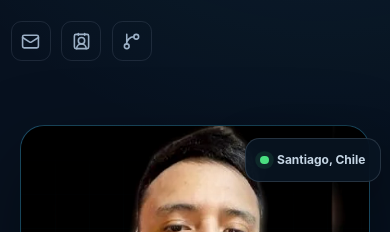
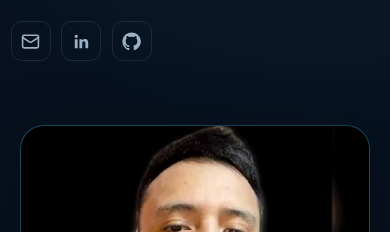
Before and after one commit to BryanJimenez871/BryanJimenez871.github.io, an Astro site: page / in a window 390 px wide. Shown: the part 784-1016 px from the top of the page. Built offline with nearby package versions, Linux system fonts and the light colour scheme; Astro itself is replaced by a stand-in of ours.

Commit message:
Remove redundant portfolio details

```diff
--- a/src/pages/index.astro
+++ b/src/pages/index.astro
@@ -7,7 +7,6 @@ import {
   Download,
   ExternalLink,
   GitBranch,
-  ContactRound,
   Mail,
   Menu,
   X,
@@ -19,7 +18,6 @@ const navItems = [
   ["Sobre mí", "#sobre-mi"],
   ["Proyectos", "#proyectos"],
   ["Experiencia", "#experiencia"],
-  ["Redes", "#redes"],
 ];
 ---
 
@@ -70,8 +68,8 @@ const navItems = [
         </div>
         <div class="social-row" aria-label="Perfiles profesionales">
           <a href="mailto:jimenezbryan871@gmail.com" aria-label="Enviar correo a Bryan"><Mail size={19} /></a>
-          <a href="https://www.linkedin.com/in/bryan-jimenez-huamani" target="_blank" rel="noreferrer" aria-label="LinkedIn de Bryan"><ContactRound size={19} /></a>
-          <a href="https://github.com/BryanJimenez871" target="_blank" rel="noreferrer" aria-label="GitHub de Bryan"><GitBranch size={19} /></a>
+          <a href="https://www.linkedin.com/in/bryan-jimenez-huamani" target="_blank" rel="noreferrer" aria-label="LinkedIn de Bryan"><svg viewBox="0 0 24 24" width="19" height="19" aria-hidden="true"><path fill="currentColor" d="M20.45 20.45h-3.55v-5.57c0-1.33-.03-3.04-1.85-3.04-1.85 0-2.13 1.45-2.13 2.94v5.67H9.37V9h3.41v1.56h.05c.48-.9 1.64-1.85 3.37-1.85 3.6 0 4.27 2.37 4.27 5.46v6.28zM5.34 7.44A2.06 2.06 0 1 1 5.34 3.32a2.06 2.06 0 0 1 0 4.12zM7.12 20.45H3.56V9h3.56v11.45z" /></svg></a>
+          <a href="https://github.com/BryanJimenez871" target="_blank" rel="noreferrer" aria-label="GitHub de Bryan"><svg viewBox="0 0 24 24" width="19" height="19" aria-hidden="true"><path fill="currentColor" d="M12 .5A11.5 11.5 0 0 0 8.36 22.91c.58.1.79-.25.79-.56v-2.17c-3.22.7-3.9-1.37-3.9-1.37-.53-1.34-1.29-1.7-1.29-1.7-1.05-.72.08-.7.08-.7 1.17.08 1.78 1.2 1.78 1.2 1.03 1.77 2.7 1.26 3.36.96.1-.75.4-1.26.73-1.55-2.57-.29-5.27-1.29-5.27-5.73 0-1.27.45-2.3 1.2-3.11-.12-.3-.52-1.48.11-3.08 0 0 .97-.31 3.17 1.19a11 11 0 0 1 5.77 0c2.2-1.5 3.17-1.19 3.17-1.19.63 1.6.23 2.78.11 3.08.75.81 1.2 1.84 1.2 3.11 0 4.45-2.7 5.43-5.28 5.72.41.36.78 1.08.78 2.18v3.23c0 .31.21.67.8.56A11.5 11.5 0 0 0 12 .5Z" /></svg></a>
         </div>
       </div>
 
@@ -79,10 +77,6 @@ const navItems = [
         <div class="portrait-frame">
           <img src="/profile.webp" width="520" height="520" alt="Bryan Jonathan Jiménez Huamani" fetchpriority="high" />
           <span class="portrait-grid" aria-hidden="true"></span>
-        </div>
-        <div class="floating-card location-card">
-          <span class="status-dot"></span>
-          Santiago, Chile
         </div>
       </div>
     </section>
@@ -196,13 +190,6 @@ const navItems = [
       </article>
     </section>
 
-    <section id="redes" class="social-section" aria-label="Redes profesionales">
-      <div class="shell social-actions reveal">
-        <a class="button button-secondary" href="mailto:jimenezbryan871@gmail.com"><Mail size={18} /> Correo</a>
-        <a class="button button-secondary" href="https://www.linkedin.com/in/bryan-jimenez-huamani" target="_blank" rel="noreferrer"><ContactRound size={18} /> LinkedIn</a>
-        <a class="button button-secondary" href="https://github.com/BryanJimenez871" target="_blank" rel="noreferrer"><GitBranch size={18} /> GitHub</a>
-      </div>
-    </section>
   </main>
 
   <footer class="site-footer shell">
--- a/src/styles/global.css
+++ b/src/styles/global.css
@@ -74,8 +74,6 @@ button, a { -webkit-tap-highlight-color: transparent; }
 .portrait-frame::after { content: ""; position: absolute; inset: auto 0 0; height: 34%; background: linear-gradient(transparent, rgba(7,17,31,.78)); }
 .portrait-frame img { width: 100%; height: 100%; object-fit: cover; filter: saturate(.82) contrast(1.04); }
 .portrait-grid { position: absolute; inset: 0; opacity: .13; background-image: linear-gradient(rgba(66,217,255,.35) 1px, transparent 1px), linear-gradient(90deg, rgba(66,217,255,.35) 1px, transparent 1px); background-size: 34px 34px; mask-image: linear-gradient(to bottom, transparent, #000); }
-.floating-card { position: absolute; z-index: 2; border: 1px solid rgba(148,163,184,.22); border-radius: .9rem; background: rgba(9,21,35,.87); box-shadow: 0 18px 50px rgba(0,0,0,.25); backdrop-filter: blur(12px); }
-.location-card { top: 1.5rem; right: -1.25rem; padding: .7rem .9rem; color: #c5d5e4; font-size: .75rem; font-weight: 700; }
 .about-grid { display: grid; grid-template-columns: .8fr 1.2fr; gap: clamp(2rem, 8vw, 7rem); padding: clamp(1.7rem, 4vw, 3rem); border: 1px solid var(--line); border-radius: 1.25rem; background: linear-gradient(145deg, rgba(66,217,255,.045), rgba(255,255,255,.012)); }
 .about-lead { margin: 0; color: #dceafa; font-size: clamp(1.35rem, 2.6vw, 2rem); line-height: 1.35; letter-spacing: -.025em; }
 .about-copy { color: var(--muted); }.about-copy p:first-child { margin-top: 0; }.about-copy p:last-child { margin-bottom: 0; }
@@ -106,19 +104,18 @@ button, a { -webkit-tap-highlight-color: transparent; }
 .experience-meta { display: grid; grid-template-columns: auto 1fr; align-content: start; gap: .9rem; }.experience-meta time { grid-column: 2; color: var(--muted); font-family: var(--font-mono); font-size: .7rem; }.experience-meta h3 { margin: 0; font-size: 1.35rem; }.experience-meta p { margin: .1rem 0 0; color: var(--muted); font-size: .86rem; }
 .company-mark { display: grid; place-items: center; width: 3rem; aspect-ratio: 1; border-radius: .75rem; background: rgba(66,217,255,.08); color: var(--cyan); }
 .experience-card ul { display: grid; gap: 1rem; margin: 0; padding: 0; list-style: none; }.experience-card li { display: grid; grid-template-columns: auto 1fr; gap: .75rem; color: #c1d1e0; }.experience-card li svg { margin-top: .2rem; color: var(--cyan); }
-.social-section { padding-block: 2.5rem; border-top: 1px solid var(--line); }.social-actions { display: flex; justify-content: center; flex-wrap: wrap; gap: .75rem; }
 .site-footer { display: flex; justify-content: space-between; gap: 1rem; padding-block: 1.6rem; border-top: 1px solid var(--line); color: var(--muted); font-size: .76rem; }
 .reveal { opacity: 0; transform: translateY(18px); transition: opacity .65s ease, transform .65s ease; }.reveal.is-visible { opacity: 1; transform: none; }
 
 @media (max-width: 900px) {
   .desktop-nav, .desktop-cv { display: none; }.menu-button { display: grid; place-items: center; width: 2.5rem; aspect-ratio: 1; border: 1px solid var(--line); border-radius: .65rem; background: transparent; color: var(--text); }.menu-close { display: none; }.menu-button[aria-expanded="true"] .menu-open { display: none; }.menu-button[aria-expanded="true"] .menu-close { display: block; }
   .mobile-nav { display: none; padding: .5rem 1.25rem 1.25rem; border-bottom: 1px solid var(--line); background: rgba(7,17,31,.96); }.mobile-nav.is-open { display: grid; }.mobile-nav a { padding: .75rem 0; border-bottom: 1px solid var(--line); color: #c6d6e5; }
-  .hero { grid-template-columns: 1fr; min-height: auto; padding-top: 9rem; }.hero-copy { max-width: 760px; }.hero-visual { max-width: 560px; margin-inline: auto; }.portrait-frame { aspect-ratio: 1.2 / 1; }.location-card { right: -1rem; }
+  .hero { grid-template-columns: 1fr; min-height: auto; padding-top: 9rem; }.hero-copy { max-width: 760px; }.hero-visual { max-width: 560px; margin-inline: auto; }.portrait-frame { aspect-ratio: 1.2 / 1; }
 }
 
 @media (max-width: 640px) {
   .shell { width: min(100% - 1.35rem, 1120px); }.brand-copy { display: none; }.section { padding-block: 4.8rem; }
-  .hero-copy h1 { font-size: clamp(2.8rem, 14vw, 4rem); }.hero-actions { align-items: stretch; }.hero-actions .button { flex: 1 1 100%; }.hero-visual { width: calc(100% - 1.1rem); margin-top: 1rem; }.portrait-frame { aspect-ratio: 1 / 1.08; }.location-card { top: .8rem; right: -.65rem; }
+  .hero-copy h1 { font-size: clamp(2.8rem, 14vw, 4rem); }.hero-actions { align-items: stretch; }.hero-actions .button { flex: 1 1 100%; }.hero-visual { width: calc(100% - 1.1rem); margin-top: 1rem; }.portrait-frame { aspect-ratio: 1 / 1.08; }
   .about-grid, .experience-card { grid-template-columns: 1fr; }.about-grid { gap: 1.5rem; }.project-gallery { grid-template-columns: 1fr; }.project-gallery .gallery-main { grid-column: auto; }.case-grid { grid-template-columns: 1fr; }.architecture { justify-content: flex-start; }.project-title-row { display: grid; }.private-label { width: fit-content; }
   .site-footer { display: grid; text-align: center; }
 }
```
